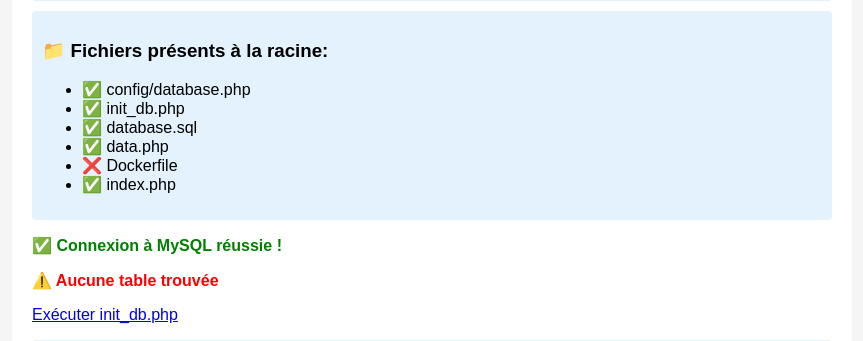
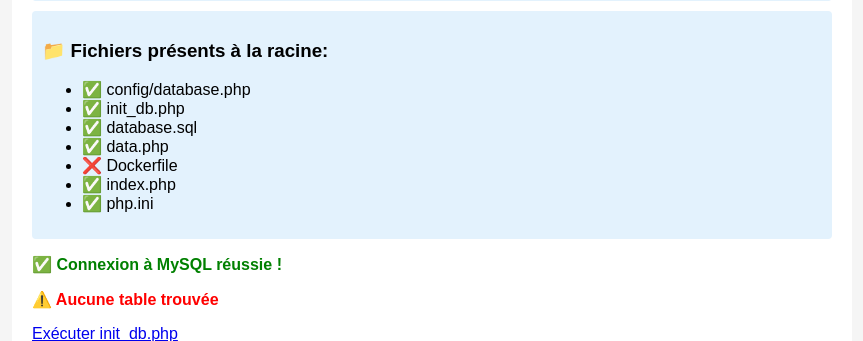
Before and after one commit to NPrisci/FemiEmpire, a PHP site: page /FemiEmpire/test-env.php in a window 1280 px wide. Shown: the part 286-627 px from the top of the page, without its empty margins (208-1071 px from the left). Run offline with PHP 8.4, Linux system fonts and the light colour scheme.

```diff
--- a/test-env.php
+++ b/test-env.php
@@ -33,7 +33,8 @@ $files_to_check = [
     'database.sql',
     'data.php',
     'Dockerfile',
-    'index.php'
+    'index.php',
+    'php.ini'
 ];
 foreach ($files_to_check as $file) {
     $exists = file_exists($file);
```
